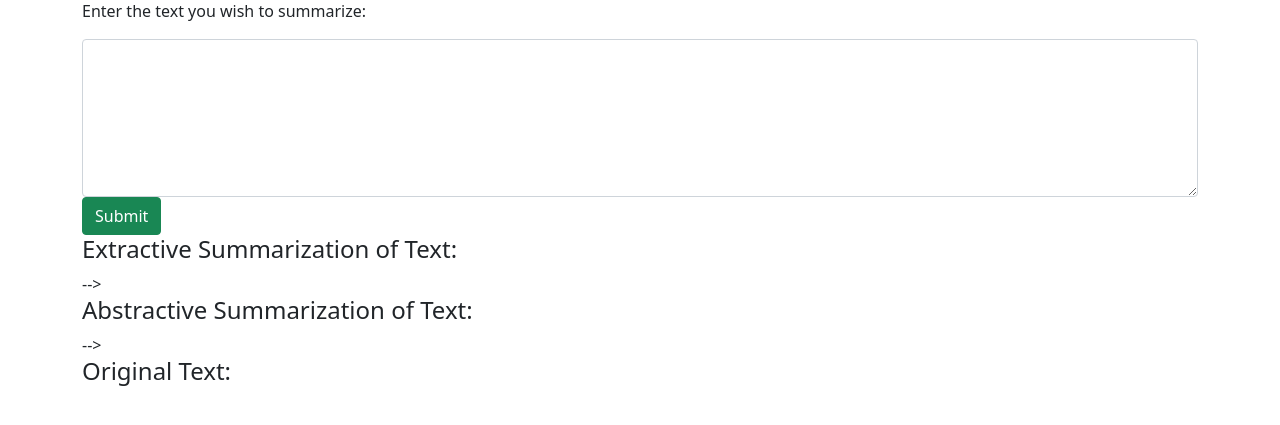
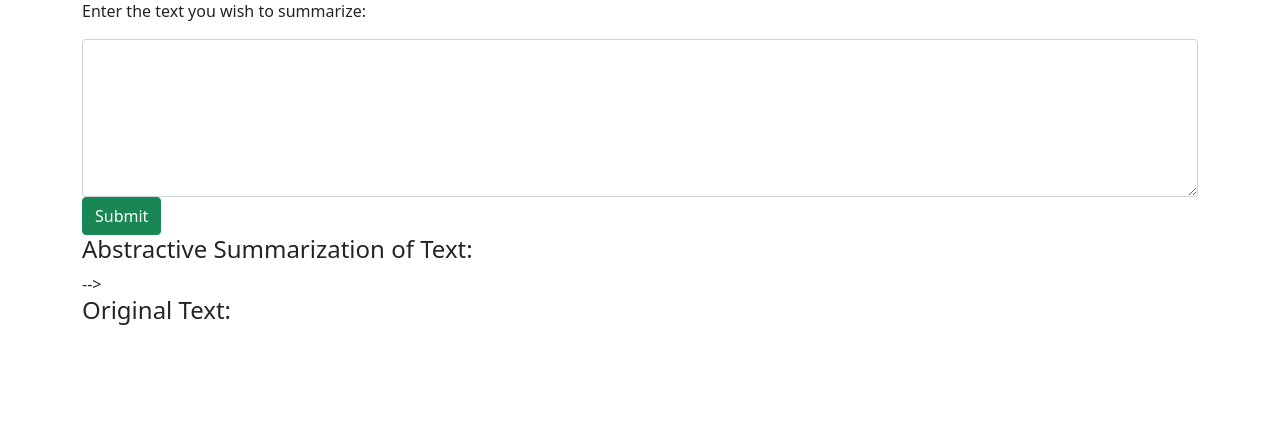
Before and after one commit to anqi-1/Project-Text-Summarizer-, a Flask app: page / in a window 1280 px wide. Shown: the part 161-586 px from the top of the page. Run offline with Flask 2, Linux system fonts and the light colour scheme.

Commit message:
Update index.html

```diff
--- a/templates/index.html
+++ b/templates/index.html
@@ -26,22 +26,7 @@
             <textarea name = input_text class="form-control" id="input_text" rows="6" cols="30" required="required" value = "{{request.form['input_text']}}" ></textarea>
             <input type="submit"  class="btn btn-success btn-md" value="Submit">
 
-        <!--<label for="exampleFormControlTextarea1" class="form-label">Enter your text here for Extractive Summarization:</label>
-        <textarea class="form-control" id="exampleFormControlTextarea1" rows="3"></textarea>
-        <form action="{{ url_for('extractive_summary') }}"method="post">
-            <textarea name = "input_text" id = "input_text" rows="6" cols="30" required="required"
-                                 value = "{{request.form['input_text']}}" id="ip4"></textarea>
-            <button type="submit" class="btn btn-primary btn-block btn-large">Submit</button> -->
 
-            <!-- <h2> Extractive summary</h2> -->
-				<h4>Extractive Summarization of Text: </h4>
-				<textbox name="output_text" id="output_text" maxlength="500000" style="width:900px;
-				height:250px">
-					{% for sentence in output_summary1 %}
-					<p>{{ output_summary1 }} </p>
-					<!-- {% endfor %} -->
-				</textbox>
-				<br>
             <!-- <h2> Abstractive summary</h2> -->
 				<h4>Abstractive Summarization of Text: </h4>
 				<textbox name="output_text" id="output_text" maxlength="500000" style="width:900px;
```
